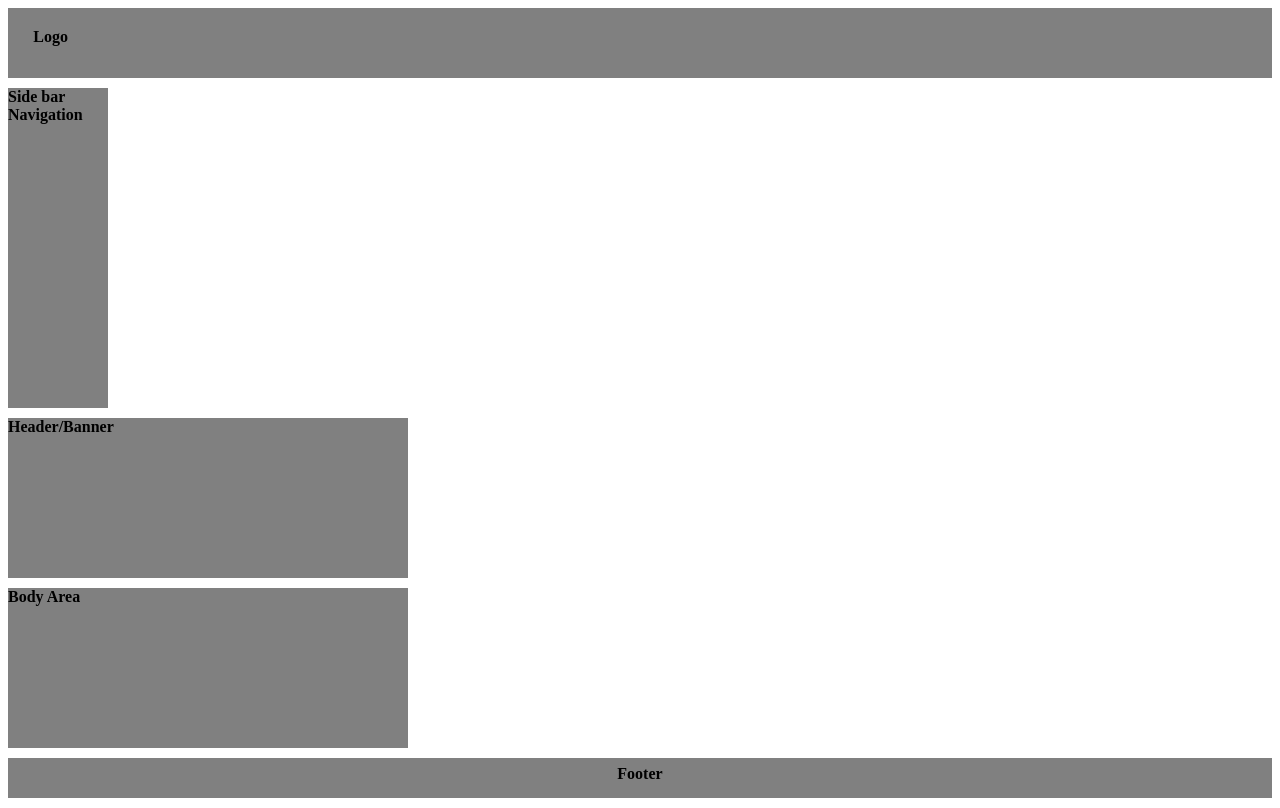
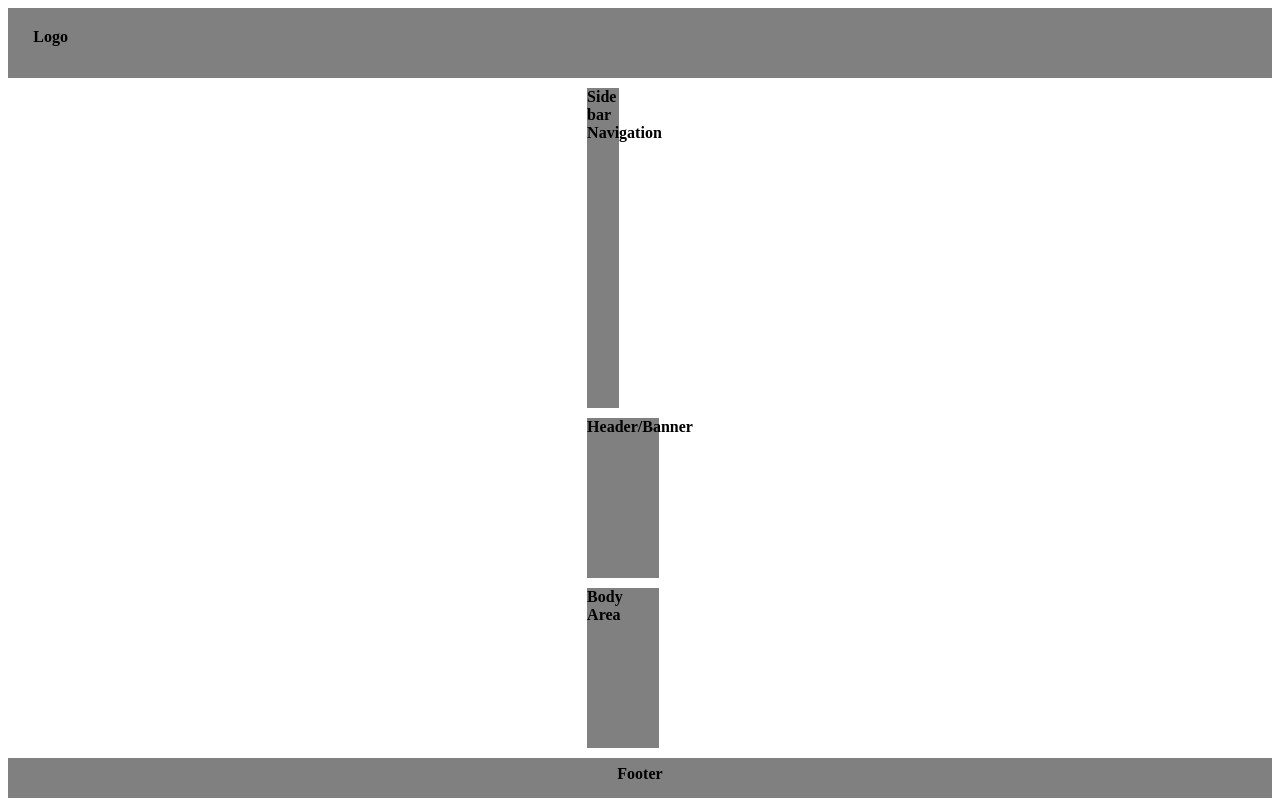
Before and after one commit to tarangkuhikar/programs, a plain HTML site: page HTML/layout3.html in a window 1280 px wide. Drawn offline with Linux system fonts and the light colour scheme.

Commit message:
improved layout

```diff
--- a/HTML/layout3.html
+++ b/HTML/layout3.html
@@ -21,24 +21,29 @@
             margin-bottom: 10px;
         }
 
+        #r4{
+            justify-content: space-evenly;
+            display:grid;
+        }
+
         #r4c1 {
             background-color: gray;
-            width: 100px;
+            width: 30%;
             height:320px;
-            margin-right: 10px;
             margin-bottom: 10px;
+
         }
 
         #r4c2 {
-            width: 400px;
+            width: 68%;
             background-color: gray;
+            margin-bottom: 10px;
+            height: 160px;
 
-            height: 160px;
-            margin-bottom: 10px;
         }
 
         #r4c3 {
-            width:400px;
+            width:68%;
             background-color: gray;
             height: 160px;
             margin-bottom: 10px;
@@ -58,13 +63,13 @@
 <body>
     <div>
         <div id="r1">Logo</div>
-
+        <div id="r4">
         <div id="r4c1">Side bar<br>Navigation</div>
         <div id="r4c2">
             Header/Banner
         </div>
         <div id="r4c3">Body Area</div>
-
+    </div>
         <div id="r5">Footer</div>
     </div>
 
```
Also changed, not shown: HTML/layout4.html (+12 -6 lines).
